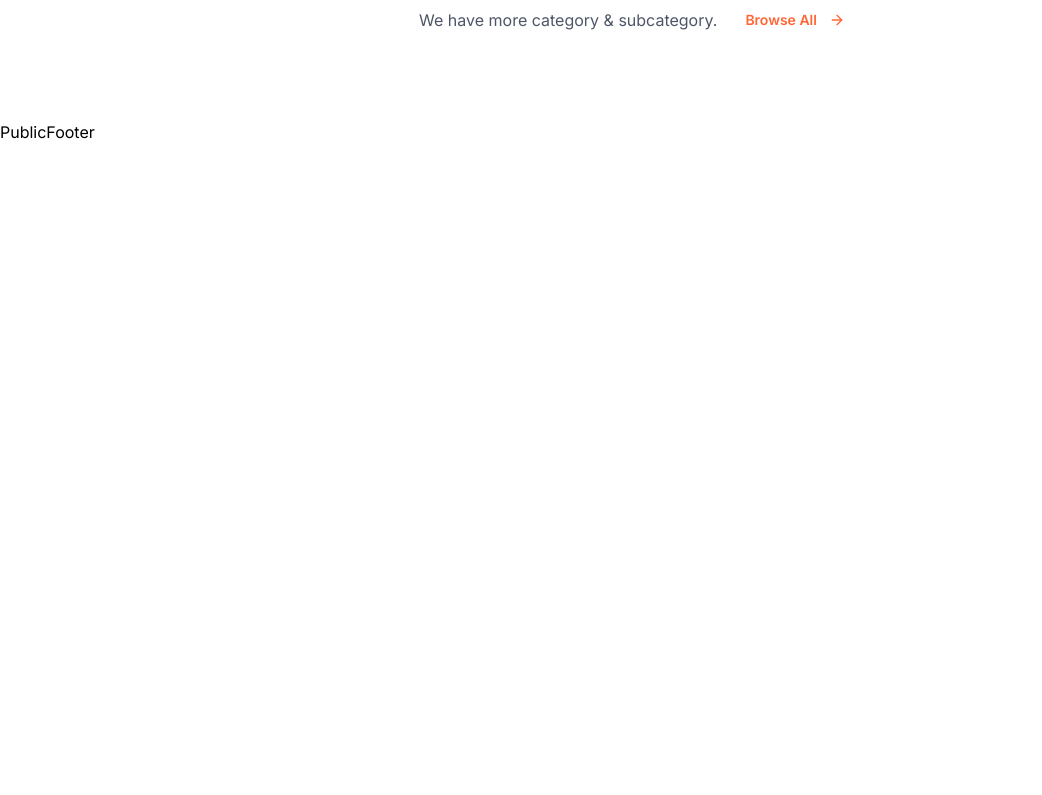
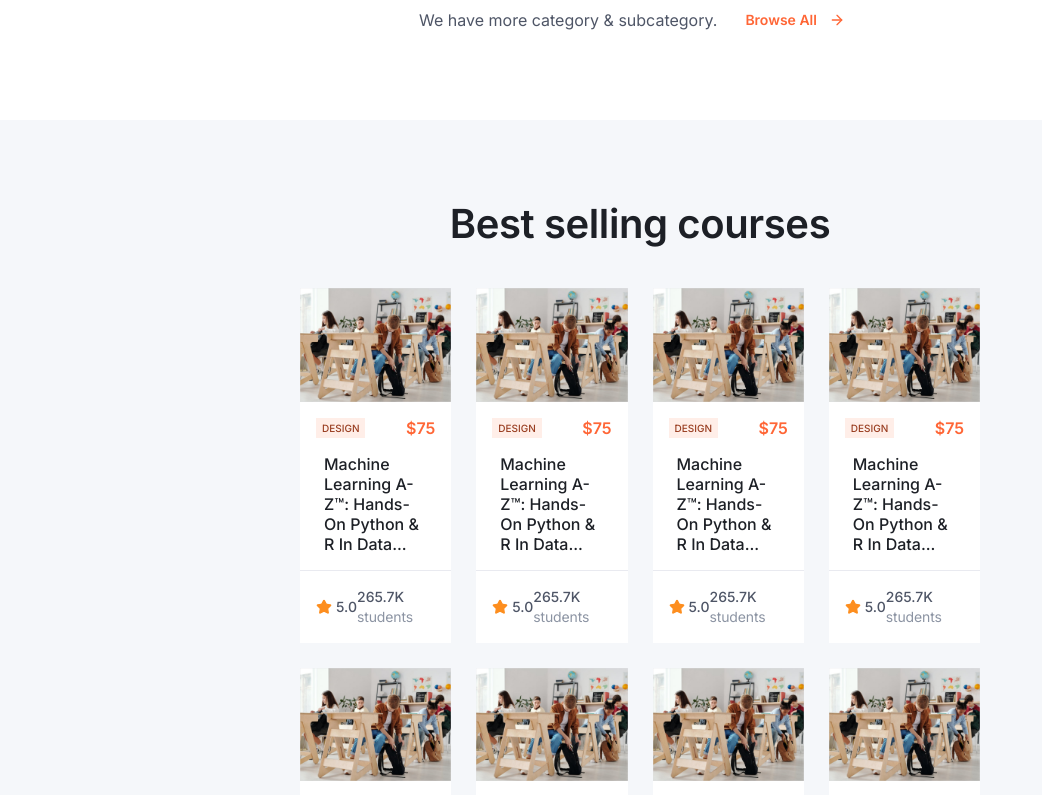
Before and after one commit to Ahmed-Sadek89/lms-train, a Next.js app: page / in a window 1280 px wide. Shown: the part 1320-2115 px from the top of the page, without its empty margins (0-1042 px from the left). Before the commit the page ends 1464 px from the top, so only its background shows below. Built offline with nearby package versions, Linux system fonts and the light colour scheme.

Commit message:
feat: course card component and selling courses section

```diff
--- a/app/globals.css
+++ b/app/globals.css
@@ -140,23 +140,23 @@
     @apply font-semibold text-sm capitalize leading-10 tracking-normal;
   }
 
-  .font-labal-xxl {
+  .font-label-xxl {
     @apply font-medium text-lg uppercase leading-4;
   }
 
-  .font-labal-xl {
+  .font-label-xl {
     @apply font-medium text-base uppercase leading-4;
   }
 
-  .font-labal-large {
+  .font-label-large {
     @apply font-medium text-sm uppercase leading-3;
   }
 
-  .font-labal-medium {
+  .font-label-medium {
     @apply font-medium text-xs uppercase leading-3;
   }
 
-  .font-labal-small {
+  .font-label-small {
     @apply font-medium uppercase leading-3;
     font-size: 10px;
   }
--- /dev/null
+++ b/components/homepage/components/best-selling-courses/index.tsx
@@ -0,0 +1,21 @@
+import CourseCard from '@/components/ui/course-card'
+import React from 'react'
+
+const BestSellingCourses = () => {
+    return (
+        <section className='bg-gray-50'>
+            <div className='app-container pb-[320px] flex flex-col items-center gap-[40px]'>
+                <h2 className='font-heading-2 text-gray-900'>Best selling courses</h2>
+                <div className='grid grid-cols-4 items-start gap-[25px]'>
+                    {
+                        Array(8).fill(0).map((_, index) => (
+                            <CourseCard key={index} />
+                        ))
+                    }
+                </div>
+            </div>
+        </section>
+    )
+}
+
+export default BestSellingCourses
--- a/components/homepage/index.tsx
+++ b/components/homepage/index.tsx
@@ -1,3 +1,4 @@
+import BestSellingCourses from './components/best-selling-courses'
 import HeroSection from './components/hero-section'
 import TopCategories from './components/top-category'
 
@@ -6,6 +7,9 @@ const HomepageWrapper = () => {
         <>
             <HeroSection />
             <TopCategories />
+            <div className='relative'>
+                <BestSellingCourses />
+            </div>
         </>
     )
 }
--- /dev/null
+++ b/components/ui/badge.tsx
@@ -0,0 +1,50 @@
+import * as React from "react"
+import { cva, type VariantProps } from "class-variance-authority"
+import { Slot } from "radix-ui"
+
+import { cn } from "@/lib/utils"
+
+const badgeVariants = cva(
+  "group/badge inline-flex h-5 w-fit shrink-0 items-center justify-center gap-1 overflow-hidden px-[6px] py-[4px] font-label-small font-medium whitespace-nowrap transition-all focus-visible:border-ring focus-visible:ring-[3px] focus-visible:ring-ring/50 has-data-[icon=inline-end]:pr-1.5 has-data-[icon=inline-start]:pl-1.5 aria-invalid:border-destructive aria-invalid:ring-destructive/20 dark:aria-invalid:ring-destructive/40 [&>svg]:pointer-events-none [&>svg]:size-3!",
+  {
+    variants: {
+      variant: {
+        "primary-100": "bg-primary-100 text-primary-700",
+        default: "bg-primary text-primary-foreground [a]:hover:bg-primary/80",
+        secondary:
+          "bg-secondary text-secondary-foreground [a]:hover:bg-secondary/80",
+        destructive:
+          "bg-destructive/10 text-destructive focus-visible:ring-destructive/20 dark:bg-destructive/20 dark:focus-visible:ring-destructive/40 [a]:hover:bg-destructive/20",
+        outline:
+          "border-border text-foreground [a]:hover:bg-muted [a]:hover:text-muted-foreground",
+        ghost:
+          "hover:bg-muted hover:text-muted-foreground dark:hover:bg-muted/50",
+        link: "text-primary underline-offset-4 hover:underline",
+      },
+    },
+    defaultVariants: {
+      variant: "default",
+    },
+  }
+)
+
+function Badge({
+  className,
+  variant = "default",
+  asChild = false,
+  ...props
+}: React.ComponentProps<"span"> &
+  VariantProps<typeof badgeVariants> & { asChild?: boolean }) {
+  const Comp = asChild ? Slot.Root : "span"
+
+  return (
+    <Comp
+      data-slot="badge"
+      data-variant={variant}
+      className={cn(badgeVariants({ variant }), className)}
+      {...props}
+    />
+  )
+}
+
+export { Badge, badgeVariants }
--- /dev/null
+++ b/components/ui/card.tsx
@@ -0,0 +1,103 @@
+import * as React from "react"
+
+import { cn } from "@/lib/utils"
+
+function Card({
+  className,
+  size = "default",
+  ...props
+}: React.ComponentProps<"div"> & { size?: "default" | "sm" }) {
+  return (
+    <div
+      data-slot="card"
+      data-size={size}
+      className={cn(
+        "group/card flex flex-col gap-4 overflow-hidden rounded-xl bg-card py-4 text-sm text-card-foreground ring-1 ring-foreground/10 has-data-[slot=card-footer]:pb-0 has-[>img:first-child]:pt-0 data-[size=sm]:gap-3 data-[size=sm]:py-3 data-[size=sm]:has-data-[slot=card-footer]:pb-0   ",
+        className
+      )}
+      {...props}
+    />
+  )
+}
+
+function CardHeader({ className, ...props }: React.ComponentProps<"div">) {
+  return (
+    <div
+      data-slot="card-header"
+      className={cn(
+        "group/card-header @container/card-header grid auto-rows-min items-start gap-1 rounded-t-xl px-4 group-data-[size=sm]/card:px-3 has-data-[slot=card-action]:grid-cols-[1fr_auto] has-data-[slot=card-description]:grid-rows-[auto_auto] [.border-b]:pb-4 group-data-[size=sm]/card:[.border-b]:pb-3",
+        className
+      )}
+      {...props}
+    />
+  )
+}
+
+function CardTitle({ className, ...props }: React.ComponentProps<"div">) {
+  return (
+    <div
+      data-slot="card-title"
+      className={cn(
+        "text-base leading-snug font-medium group-data-[size=sm]/card:text-sm",
+        className
+      )}
+      {...props}
+    />
+  )
+}
+
+function CardDescription({ className, ...props }: React.ComponentProps<"div">) {
+  return (
+    <div
+      data-slot="card-description"
+      className={cn("text-sm text-muted-foreground px-4", className)}
+      {...props}
+    />
+  )
+}
+
+function CardAction({ className, ...props }: React.ComponentProps<"div">) {
+  return (
+    <div
+      data-slot="card-action"
+      className={cn(
+        "col-start-2 row-span-2 row-start-1 self-start justify-self-end",
+        className
+      )}
+      {...props}
+    />
+  )
+}
+
+function CardContent({ className, ...props }: React.ComponentProps<"div">) {
+  return (
+    <div
+      data-slot="card-content"
+      className={cn("px-4 group-data-[size=sm]/card:px-3", className)}
+      {...props}
+    />
+  )
+}
+
+function CardFooter({ className, ...props }: React.ComponentProps<"div">) {
+  return (
+    <div
+      data-slot="card-footer"
+      className={cn(
+        "flex items-center rounded-b-xl border-t bg-muted/50 p-4 group-data-[size=sm]/card:p-3",
+        className
+      )}
+      {...props}
+    />
+  )
+}
+
+export {
+  Card,
+  CardHeader,
+  CardFooter,
+  CardTitle,
+  CardAction,
+  CardDescription,
+  CardContent,
+}
--- /dev/null
+++ b/components/ui/course-card/course-details.tsx
@@ -0,0 +1,10 @@
+
+const CourseDetails = () => {
+    return (
+        <div className="bg-white shadow-2xl  p-5  ">
+            details
+        </div>
+    )
+}
+
+export default CourseDetails
--- /dev/null
+++ b/components/ui/course-card/index.tsx
@@ -0,0 +1,69 @@
+import {
+    Card,
+    CardDescription,
+    CardFooter,
+    CardHeader,
+} from "@/components/ui/card";
+import Image from "next/image";
+import { Badge } from "../badge";
+import { Star } from "lucide-react";
+import Link from "next/link";
+import CourseDetails from "./course-details";
+
+export default function CourseCard() {
+    return (
+        <div className="relative group">
+            <Link
+                href="/courses/course-slug"
+                className="block transition-all duration-300 group-hover:-translate-y-1"
+            >
+                <Card className="relative w-full rounded-none ring-0 bg-white overflow-hidden transition-all duration-300 group-hover:shadow-2xl">
+                    <Image
+                        src="/images/course-image.png"
+                        alt="course-card"
+                        className="w-full object-cover rounded-none transition-transform duration-500 group-hover:scale-105"
+                        width={244}
+                        height={183}
+                    />
+
+                    <CardHeader className="flex items-center justify-between w-full">
+                        <Badge variant="primary-100">Design</Badge>
+
+                        <span className="text-primary-500 font-body-large-600">
+                            $75
+                        </span>
+                    </CardHeader>
+
+                    <CardDescription className="text-gray-900 font-body-large-500 px-6">
+                        Machine Learning A-Z™: Hands-On Python & R In Data...
+                    </CardDescription>
+
+                    <CardFooter className="border-t border-t-gray-100 flex items-center w-full justify-between">
+                        <div className="flex items-center gap-[4px]">
+                            <Star className="text-warning-500 fill-warning-500" size={16} />
+
+                            <span className="font-body-medium-500 text-gray-700">
+                                5.0
+                            </span>
+                        </div>
+
+                        <div>
+                            <span className="font-body-medium-500 text-gray-700">
+                                265.7K
+                            </span>
+
+                            <span className="font-body-medium-400 text-gray-500">
+                                {" "}
+                                students
+                            </span>
+                        </div>
+                    </CardFooter>
+                </Card>
+            </Link>
+
+            <div className="absolute -right-1/3 top-1/3 z-30 opacity-0 invisible translate-x-5 scale-95 transition-all duration-300 group-hover:opacity-100 group-hover:visible group-hover:translate-x-0 group-hover:scale-100">
+                <CourseDetails />
+            </div>
+        </div>
+    );
+}
```
Also changed, not shown: public/images/course-image.png (added).
